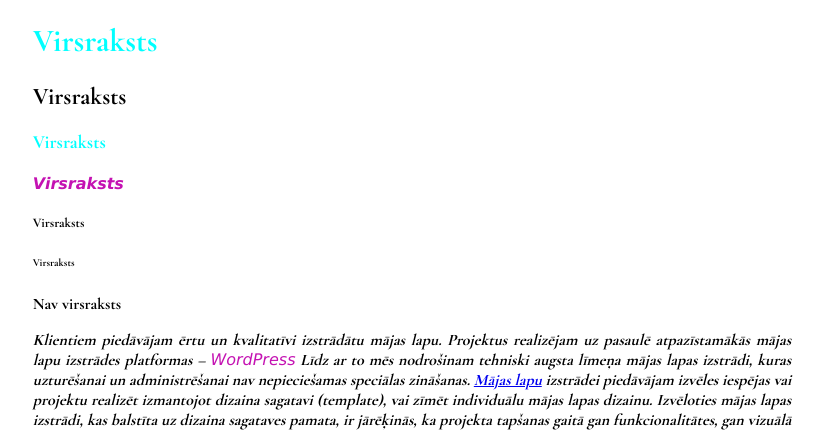
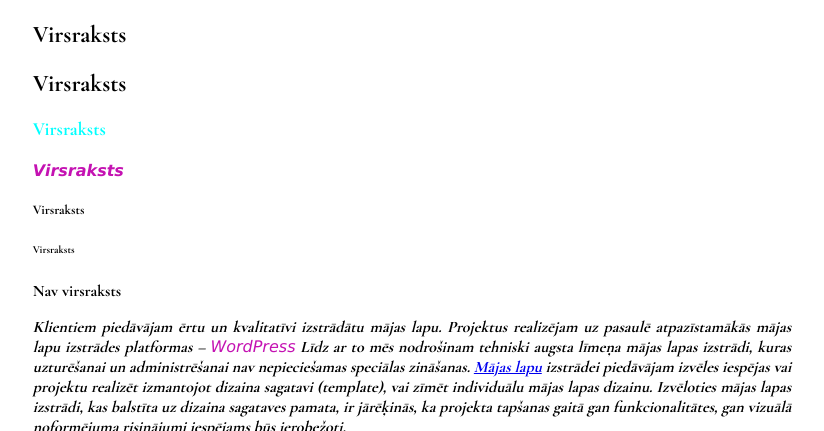
Before and after one commit to s1ndij4/majaslapa, a plain HTML site: page index.html in a window 1280 px wide. Shown: the top 431 px of the page, without its empty margins (228-1052 px from the left). Drawn offline with nearby package versions, Linux system fonts and the light colour scheme.

Commit message:
Virsaksta maiņa
h1 nomainīts uz h2

```diff
--- a/index.html
+++ b/index.html
@@ -16,7 +16,7 @@
 
 <body>
     <div class="platums">
-        <h1>Virsraksts</h1>
+        <h2>Virsraksts</h2>
         <h2>Virsraksts</h2>
         <h3>Virsraksts</h3>
         <h4 class="rindkopa slipraksts">Virsraksts</h4>
```
